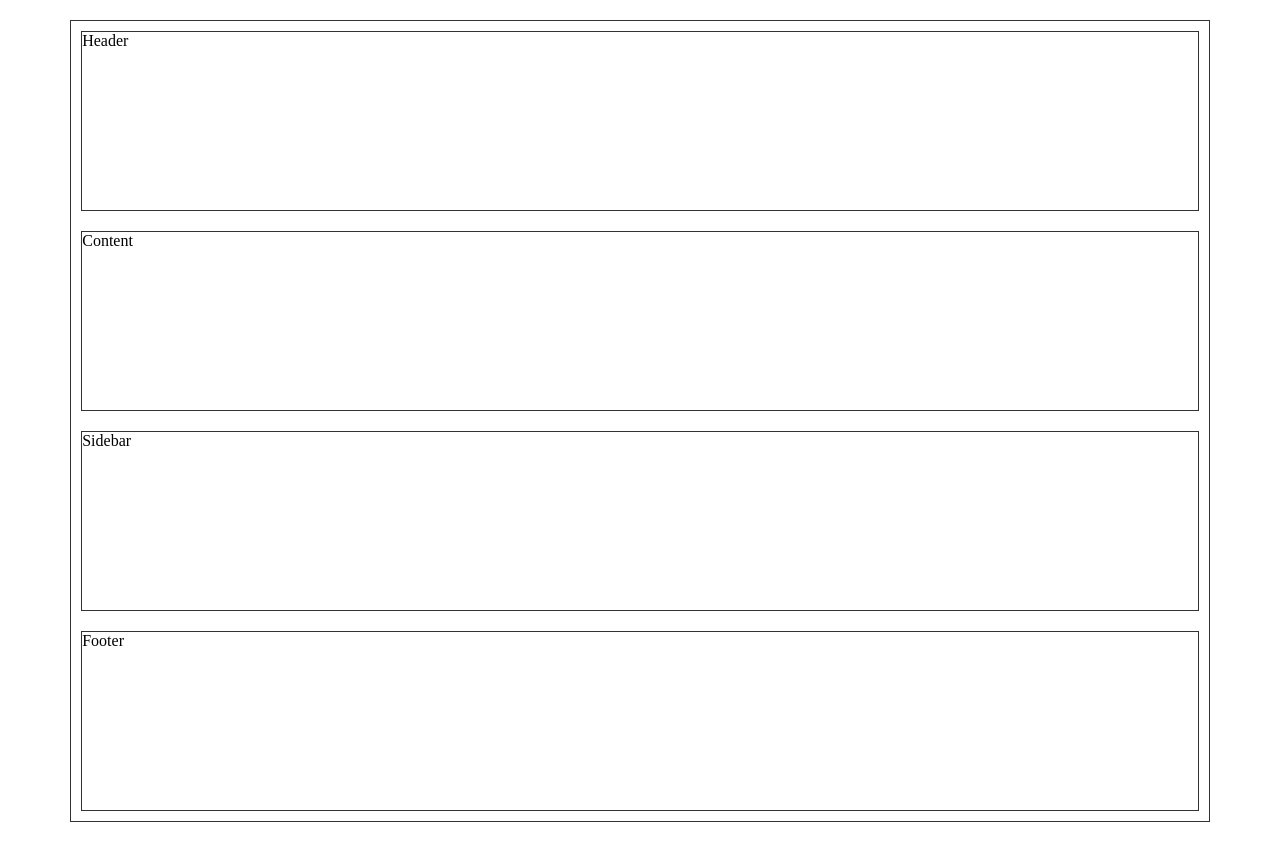
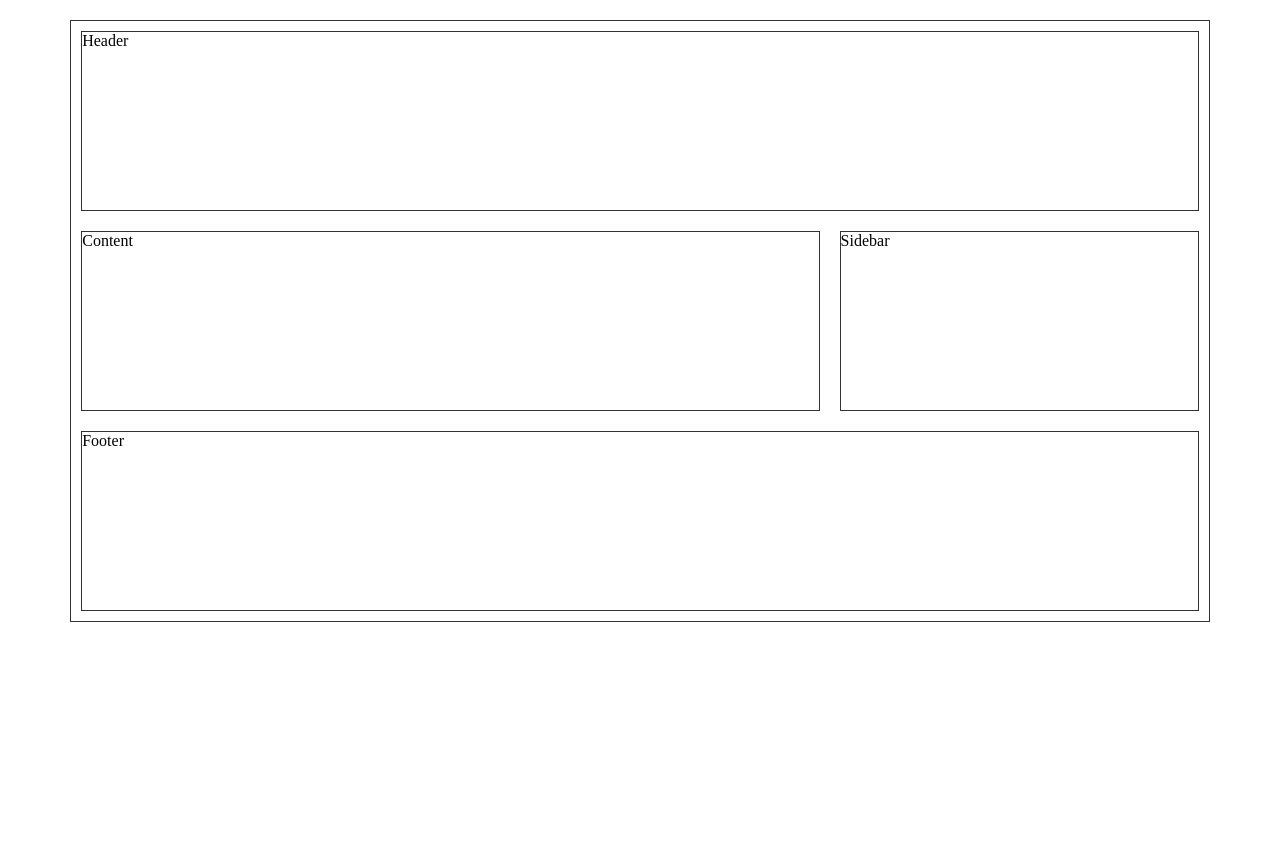
Before and after one commit to sibala/mobile-first, a plain HTML site: page index.html in a window 1280 px wide. After the commit the page ends 800 px from the top, so only its background shows below. Drawn offline with Linux system fonts and the light colour scheme.

Commit message:
desktop layout

```diff
--- a/index.html
+++ b/index.html
@@ -2,6 +2,7 @@
 <html>
 <head>
 	<link rel="stylesheet" type="text/css" href="style.css">
+	<meta name='viewport' content='width=device-width, initial-scale=1'>
 	<title></title>
 </head>
 <body>
--- a/style.css
+++ b/style.css
@@ -36,3 +36,14 @@ footer {
 		"aside"
 		"footer";
 }
+
+@media only screen and (min-width: 768px) {
+	.container {
+		grid-template-columns: repeat(3, 1fr);
+		grid-template-rows: repeat(3, minmax(200px, auto));
+		grid-template-areas:
+			"header header header"
+			"section section aside"
+			"footer footer footer";
+	}
+}
```
